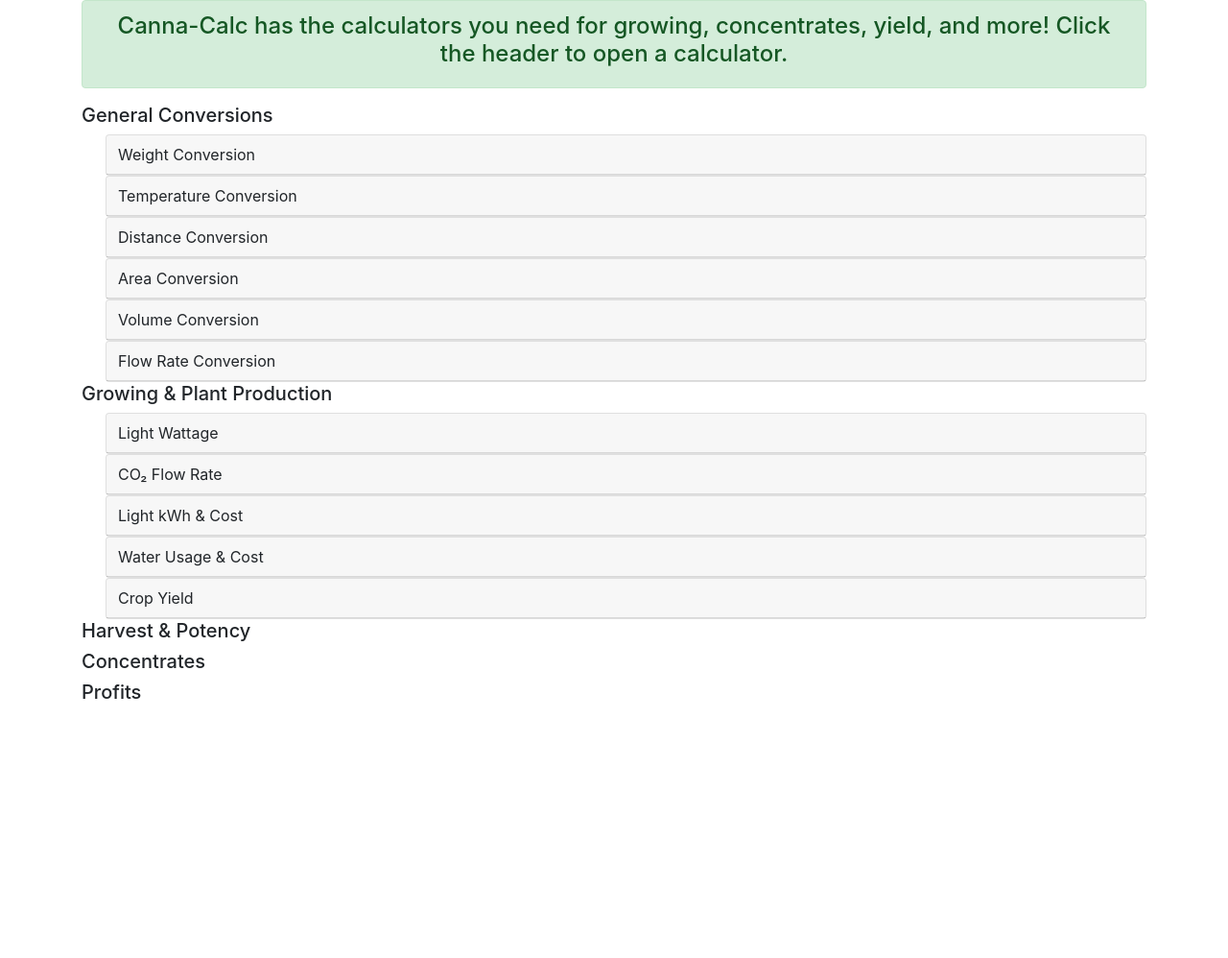
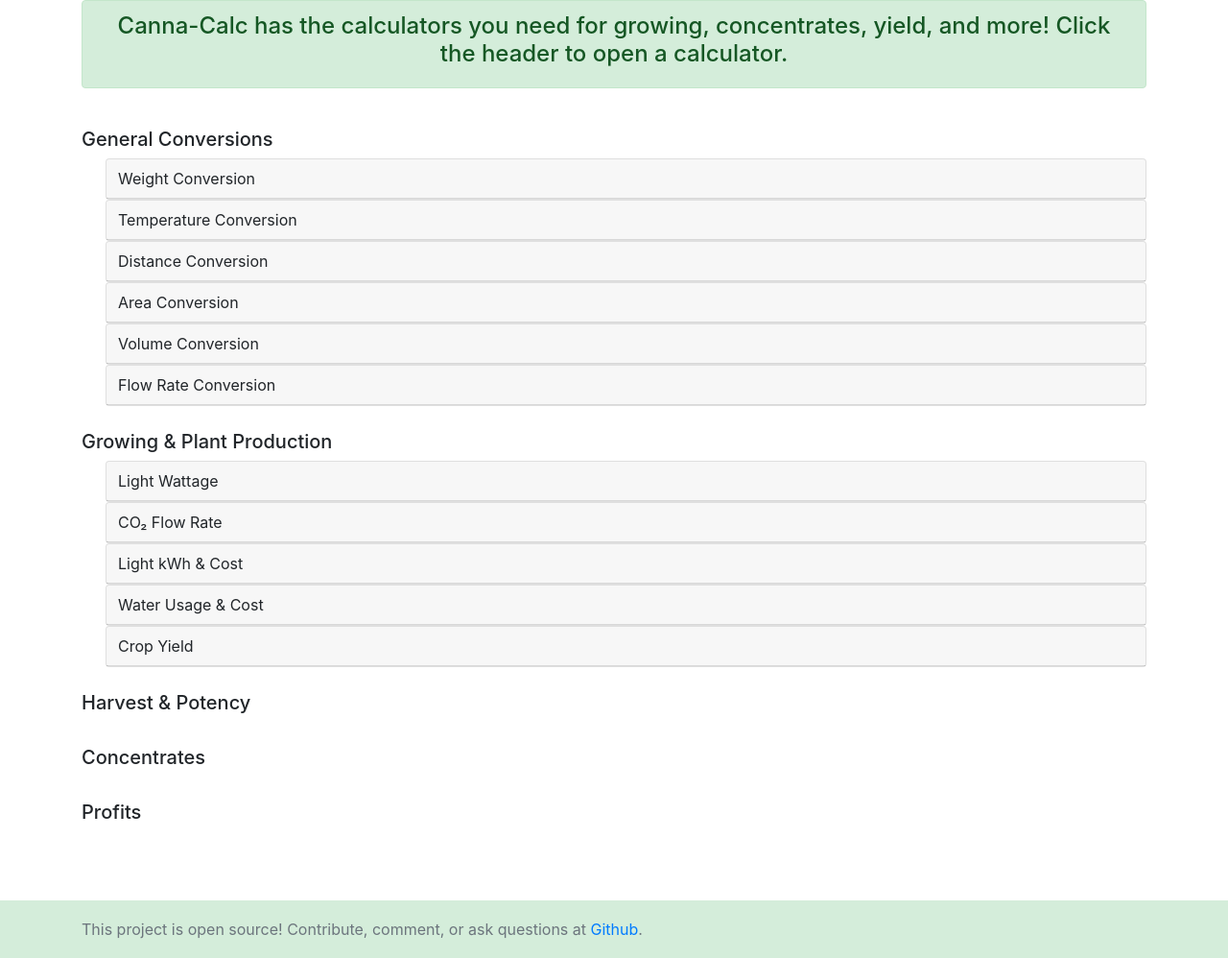
Before and after one commit to jkingsman/Canna-Calc, a React app: page / in a window 1280 px wide. Shown: the whole page at 96% size. Before the commit the page ends 800 px from the top, so only its background shows below. Built offline with nearby package versions, Linux system fonts and the light colour scheme.

Commit message:
Add footer and tweak spacing

```diff
--- a/src/boilerplate.jsx
+++ b/src/boilerplate.jsx
@@ -5,11 +5,19 @@
 export default class Boilerplate extends React.Component {
     render() {
         return (
-            <div className="container">
-                <div className="alert alert-success" role="alert">
-                    <h4 className="text-center">Canna-Calc has the calculators you need for growing, concentrates, yield, and more! Click the header to open a calculator.</h4>
+            <div>
+                <div className="container">
+                    <div className="alert alert-success" role="alert">
+                        <h4 className="text-center">Canna-Calc has the calculators you need for growing, concentrates, yield, and more! Click the header to open a calculator.</h4>
+                    </div>
+                    <CalculatorContainer/>
                 </div>
-                <CalculatorContainer />
+
+                <footer className="footer">
+                    <div className="container">
+                        <span className="text-muted">This project is open source! Contribute, comment, or ask questions at <a href="htps://github.com/jkinsman/Canna-Calc">Github</a>.</span>
+                    </div>
+                </footer>
             </div>
         );
     }
--- a/src/calculators/calculator_container.jsx
+++ b/src/calculators/calculator_container.jsx
@@ -5,13 +5,13 @@
 const CalculatorContainer = () => {
     return (
         <div>
-            <h5>General Conversions</h5>
+            <h5 className="group-header">General Conversions</h5>
             <GeneralCalculators/>
-            <h5>Growing &amp; Plant Production</h5>
+            <h5 className="group-header">Growing &amp; Plant Production</h5>
             <GrowingCalculators/>
-            <h5>Harvest &amp; Potency</h5>
-            <h5>Concentrates</h5>
-            <h5>Profits</h5>
+            <h5 className="group-header">Harvest &amp; Potency</h5>
+            <h5 className="group-header">Concentrates</h5>
+            <h5 className="group-header">Profits</h5>
         </div>
     );
 }
--- a/src/styles.css
+++ b/src/styles.css
@@ -22,3 +22,26 @@
     padding: .5rem .75rem !important;
     cursor: pointer;
 }
+
+.group-header {
+    padding-top: 25px;
+}
+
+html {
+    position: relative;
+    min-height: 100%;
+}
+
+body {
+    margin-bottom: 60px;
+    /* Margin bottom by footer height */
+}
+
+.footer {
+    margin-top: 80px;
+    width: 100%;
+    height: 60px;
+    line-height: 60px;
+    background-color: #d4edda;
+    border-color: #c3e6cb;
+}
```
Also changed, not shown: dist/bundle.js, 1 other file.
